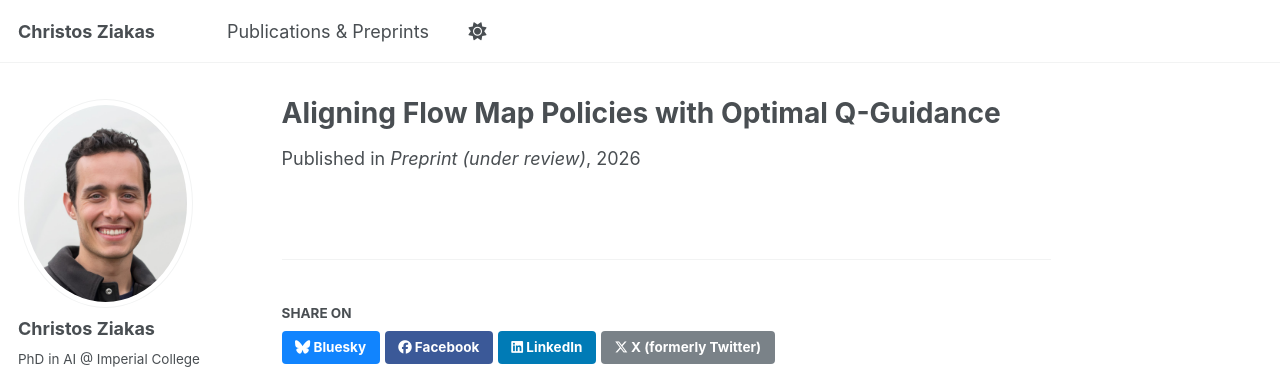
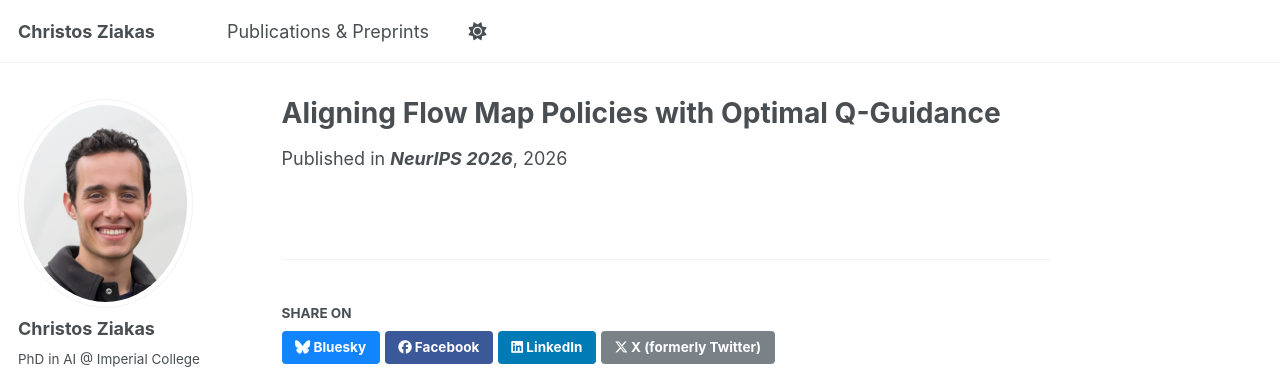
Before and after one commit to chziakas/chziakas.github.io, a Jekyll site: the page built from _publications/2026-flow-map-q-guidance.md, in a window 1280 px wide. Shown: the top 369 px of the page. Built offline with Jekyll 4.4.1, drawn with Linux system fonts in a browser that asks for light colours; some web fonts are replaced; a script that is not in the unit is left out.

Commit message:
Update FMQ paper venue to NeurIPS 2026
Co-authored-by: Cursor <cursoragent@cursor.com>

```diff
--- a/_publications/2026-flow-map-q-guidance.md
+++ b/_publications/2026-flow-map-q-guidance.md
@@ -4,7 +4,7 @@ authors: "<b>C. Ziakas*</b>, A. Russo, A. J. Bose"
 collection: publications
 permalink: /publication/flow-map-q-guidance-2026
 date: 2026-05-12
-venue: "Preprint (under review)"
+venue: "<b>NeurIPS 2026</b>"
 paperurl: https://arxiv.org/abs/2605.12416
 excerpt: "Flow map policies for fast action generation in offline-to-online RL with Q-guided trust-region optimization."
 selected: true
```
